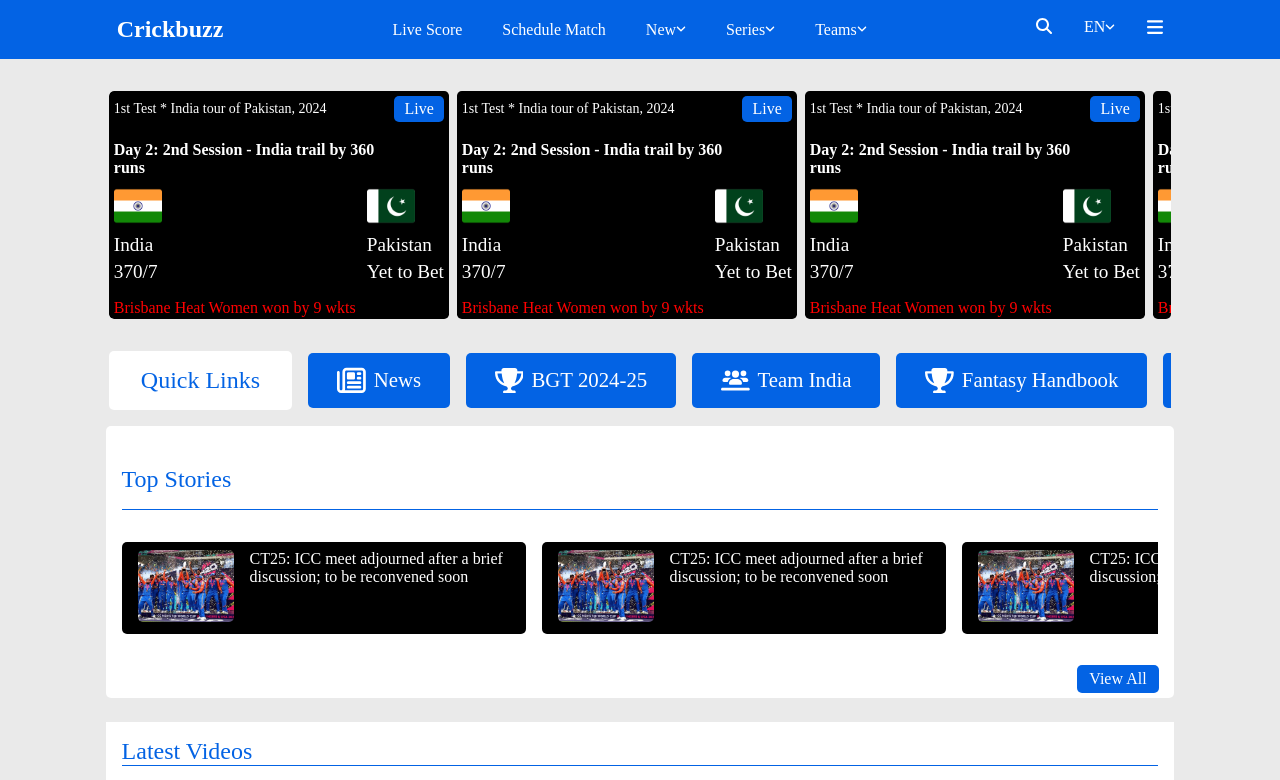
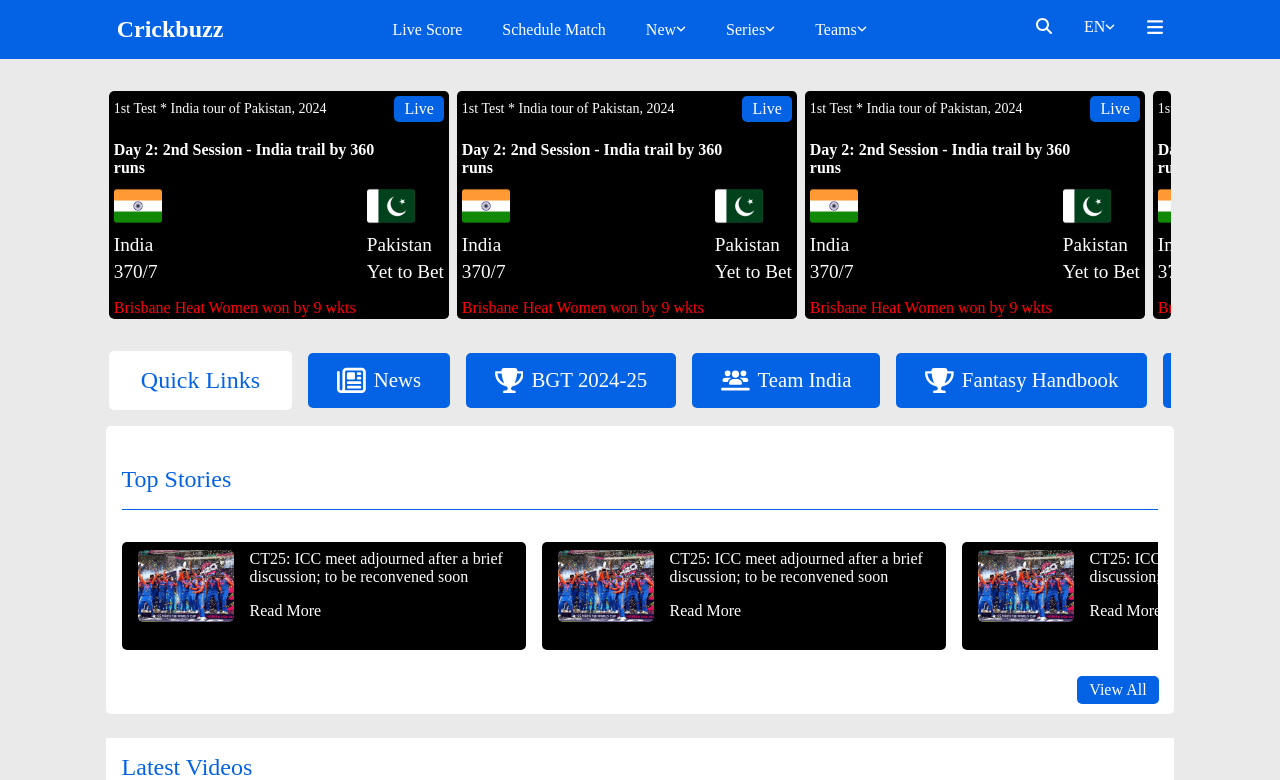
Before and after one commit to mukeshwebdp/Crickbuzz, a React (Vite) app: page / in a window 1280 px wide. Shown: the top 780 px of the page. Built offline with nearby package versions, Linux system fonts and the light colour scheme.

Commit message:
fixed css

```diff
--- a/src/component/style/topStories.css
+++ b/src/component/style/topStories.css
@@ -27,6 +27,7 @@
             gap: 1rem;
             max-width: 380px;
             padding: 0.5rem 1rem;
+            padding-bottom: 1.5rem;
             border-radius: 5px;
             background: #000;
             margin-bottom: 2.5rem;
@@ -42,6 +43,12 @@
                     color: #fff;
                     width: 260px;
                 }
+                a{
+                    text-decoration: none;
+                    color: #fff;
+                    width: 260px;
+                    cursor: pointer;
+                }
             }
         }
     }
@@ -51,7 +58,7 @@
         color: #fff;
         padding: 0.3rem 0.8rem;
         border-radius: 5px;
-        bottom: 5px;
+        bottom: 10px;
         right: 15px;
     }
 }
```
